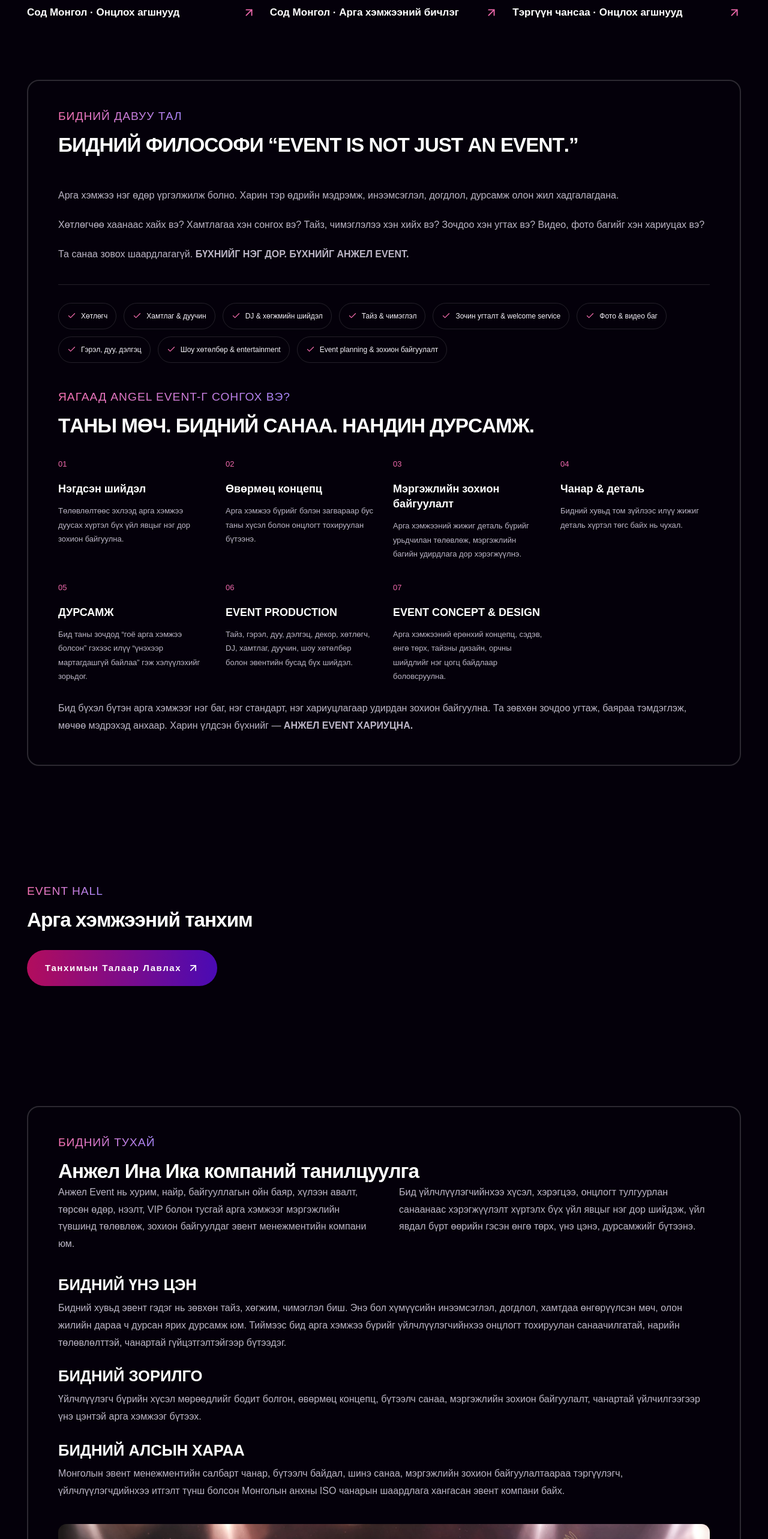
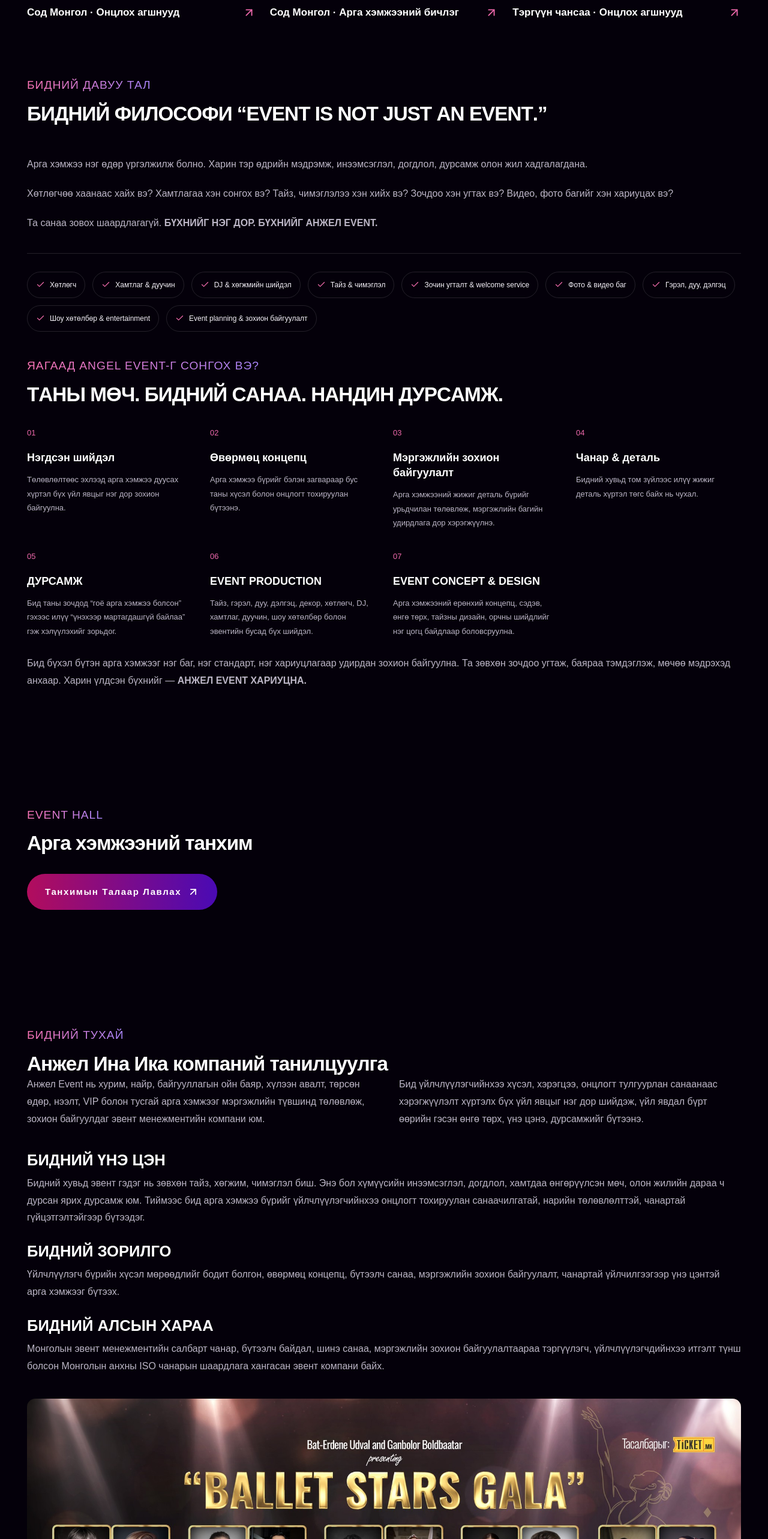
Before and after one commit to atsevelnyam90/landingpage-angel-ina-ika, a Next.js app in the folder portal/: page / in a window 1280 px wide. Shown: the part 3680-6246 px from the top of the page at 60% size. Built offline with nearby package versions, Linux system fonts and the light colour scheme; no server answers.

Commit message:
changed layout of bordered components

```diff
--- a/portal/src/features/landing/components/LandingScreen.tsx
+++ b/portal/src/features/landing/components/LandingScreen.tsx
@@ -155,7 +155,7 @@ export function LandingScreen() {
         </section>
         <section className="angel-section why-section" id="benefits">
           <div className="container">
-            <div className="event-one__inner">
+            <div className="section-content">
               <div className="customer-values benefits-philosophy">
                 <Heading
                   label="БИДНИЙ ДАВУУ ТАЛ"
@@ -223,7 +223,7 @@ export function LandingScreen() {
         </section>
         <section className="angel-section event-one customer-about" id="about">
           <div className="container">
-            <div className="event-one__inner">
+            <div className="section-content">
               <div className="event-one__top">
                 <Heading label="Бидний тухай" title="Анжел Ина Ика компаний танилцуулга" />
               </div>
```
